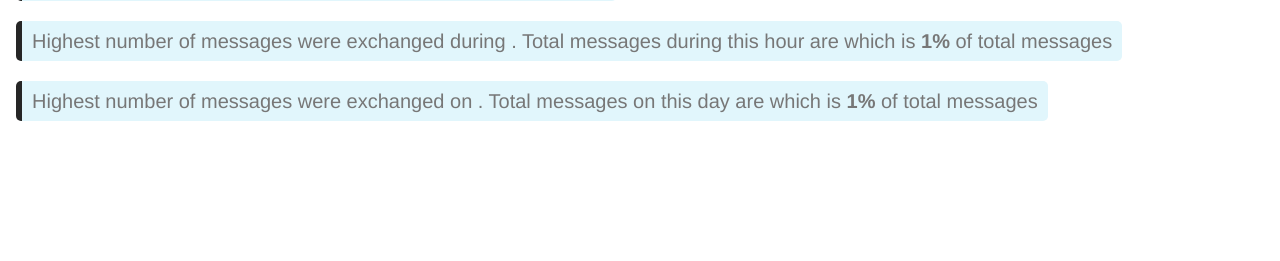
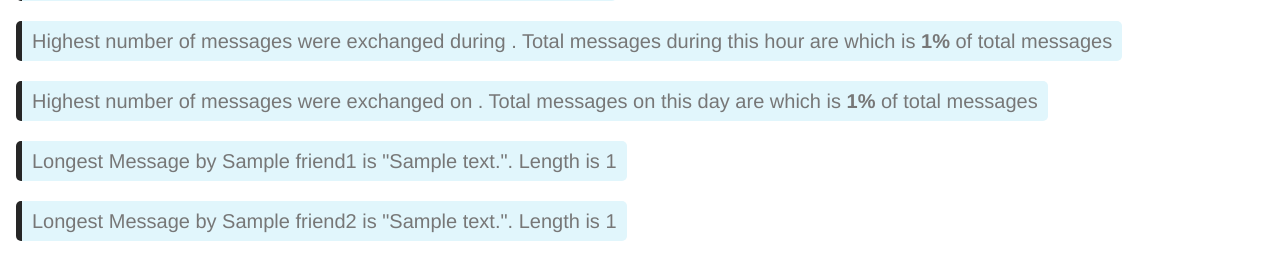
Before and after one commit to darshpriyadarshan/whatsapp_chat_stats, a Flask app: template src/templates/stats.html in a window 1280 px wide. Shown: the part 1023-1284 px from the top of the page. Before the commit the page ends 1144 px from the top, so only its background shows below. Run offline with Flask 2, Linux system fonts and the light colour scheme; the template is opened without the code that fills it: most values are stand-ins (such as "Sample title", 1, 10 or a date in 2020); some libraries are stand-ins or nearby versions.

Commit message:
added longest message in stats.html and removed commented html

```diff
--- a/src/templates/stats.html
+++ b/src/templates/stats.html
@@ -135,57 +135,34 @@
 
         <hr class="rounded">
 
-        <p class="notes1"> There are <strong>{{date_object.no_message_days}}</strong>
+        <p class="notes1">There are <strong>{{date_object.no_message_days}}</strong>
             days without any message from a total of {{date_object.total_days}} days
         </p>
 
-        <p class="notes1"> Longest conversation happened from
+        <p class="notes1">Longest conversation happened from
             <strong>{{date_object.date_time_list[date_object.longest_convo_start]}}</strong> till
             <strong>{{date_object.date_time_list[date_object.longest_convo_end]}}</strong>
             with a total of <strong>{{date_object.longest_convo_messages}}</strong> messages
         </p>
 
-        <p class="notes1"> Highest number of messages were exchanged during
+        <p class="notes1">Highest number of messages were exchanged during
             <strong>{{date_object.messages_per_hour[0][0]}}</strong>. Total messages during this hour are
             <strong>{{date_object.messages_per_hour[0][1]}}</strong> which is <strong>{{main_obj.peak_hour_percent}}%</strong>
             of total messages
         </p>
 
-        <p class="notes1"> Highest number of messages were exchanged on
+        <p class="notes1">Highest number of messages were exchanged on
             <strong>{{date_object.messages_per_day[0][0]}}</strong>. Total messages on this day are
             <strong>{{date_object.messages_per_day[0][1]}}</strong> which is <strong>{{main_obj.peak_day_percent}}%</strong>
             of total messages
         </p>
 
-        <!-- <p> Friend1 is {{friend1.name}}</p>
-        <p> Friend2 is {{friend2.name}}</p>
-        <p> Number of messages sent by {{friend1.name}} is {{friend1.message_count}}</p>
-        <p> Number of messages sent by {{friend2.name}} is {{friend2.message_count}}</p>
-        <p> Number of media sent by {{friend1.name}} is {{friend1.media_shared}}</p>
-        <p> Number of media sent by {{friend2.name}} is {{friend2.media_shared}}</p>
-        <p> Number of words sent by {{friend1.name}} is {{friend1.word_count}}</p>
-        <p> Number of words sent by {{friend2.name}} is {{friend2.word_count}}</p>
-        <p>We are considering words with 3 or more letters for frequently used words, words are not case sensitive</p>
-        <p>Frequently used words sent by {{friend1.name}} are {{friend1.frequently_used_words}}</p>
-        <p>Frequently used words sent by {{friend2.name}} are {{friend2.frequently_used_words}}</p>
-        <p>Number of days without any message is {{date_object.no_message_days}} from a total of {{date_object.total_days}}</p>
-        <p>Messages per day by {{friend1.name}} is {{friend1.messages_per_day}}</p>
-        <p>Messages per day by {{friend2.name}} is {{friend2.messages_per_day}}</p>
-        <p>Total length of all messages put together by {{friend1.name}} is {{friend1.total_messages_length}}</p>
-        <p>Total length of all messages put together by {{friend2.name}} is {{friend2.total_messages_length}}</p>
-        <p>Longest Message by {{friend1.name}} is {{friend1.longest_message}} Length is {{friend1.longest_message_length}}</p>
-        <p>Longest Message by {{friend2.name}} is {{friend2.longest_message}} Length is {{friend2.longest_message_length}}</p>
-        <p>For finding the longest conversation, we have considered a maximum time gap of 10 minutes between adjacent messages</p>
-        <p>Longest conversation has {{date_object.longest_convo_messages}} messages, started at {{date_object.date_time_list[
-        date_object.longest_convo_start]}}, ended at {{date_object.date_time_list[date_object.longest_convo_end]}}</p>
-        <p>Average length of each message by {{friend1.name}} is {{friend1.average_message_length}}</p>
-        <p>Average length of each message by {{friend2.name}} is {{friend2.average_message_length}}</p>
-        <p>Average number of words per message by {{friend1.name}} is {{friend1.average_words_per_message}}</p>
-        <p>Average number of words per message by {{friend2.name}} is {{friend2.average_words_per_message}}</p>
-        <p>Frequently used emojis by {{friend1.name}} with description {{friend1.emojis_with_description}}</p>
-        <p>Frequently used emojis by {{friend2.name}} with description {{friend2.emojis_with_description}}</p>
-        <p>Most number of messages were sent at during {{date_object.messages_per_hour[0][0]}} hour of the day. Total messages at this hour are {{date_object.messages_per_hour[0][1]}} which is {{main_obj.peak_hour_percent}}% of total messages</p>
-        <p>{% set percent_of_total_messages_day = (date_object.messages_per_day[0][1] / (friend1.message_count + friend2.message_count)) * 100 %}</p>
-        <p>Most number of messages were sent on {{date_object.messages_per_day[0][0]}}. Total messages on this day are {{date_object.messages_per_day[0][1]}} which is {{main_obj.peak_day_percent}}% of total messages</p> -->
+        <p class="notes1">Longest Message by {{friend1.name}} is "{{friend1.longest_message}}".
+            Length is {{friend1.longest_message_length}}
+        </p>
+
+        <p class="notes1">Longest Message by {{friend2.name}} is "{{friend2.longest_message}}".
+            Length is {{friend2.longest_message_length}}
+        </p>
     </body>
 </html>
```
